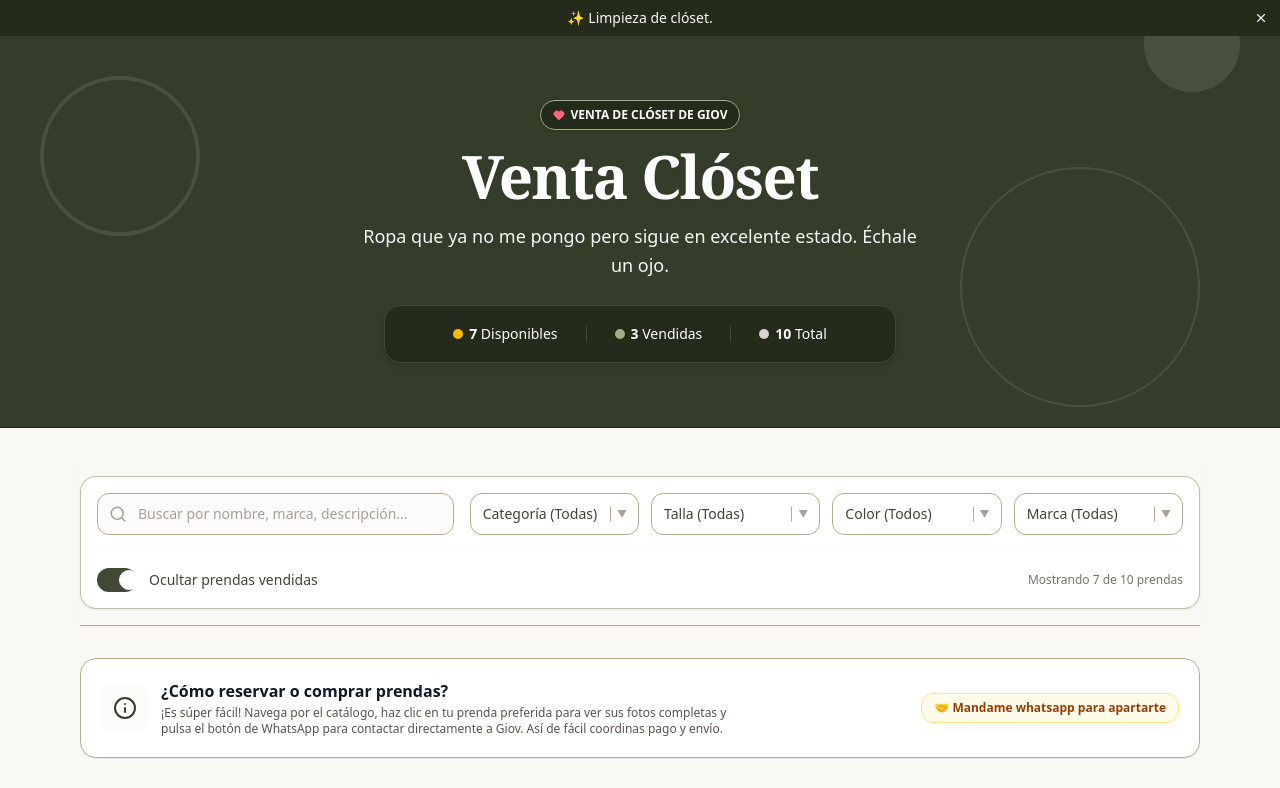
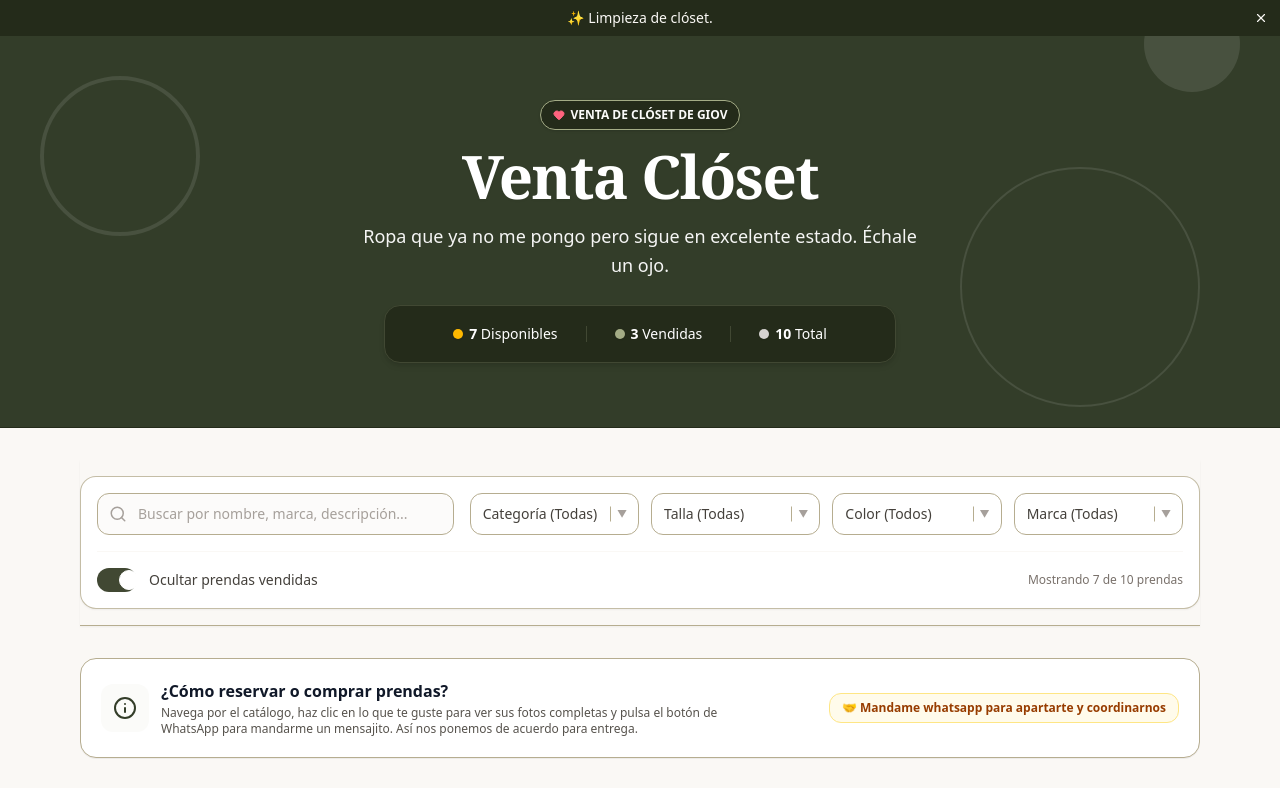
Before and after one commit to giovponce/clothes-sale, a React (Vite) app: page / in a window 1280 px wide. Shown: the top 788 px of the page. Built offline with nearby package versions, Linux system fonts and the light colour scheme.

Commit message:
Update App.jsx

```diff
--- a/src/App.jsx
+++ b/src/App.jsx
@@ -475,13 +475,13 @@ export default function App() {
             <div>
               <h3 className="font-bold text-gray-900 text-sm md:text-base">¿Cómo reservar o comprar prendas?</h3>
               <p className="text-xs text-stone-600 max-w-xl mt-0.5">
-                ¡Es súper fácil! Navega por el catálogo, haz clic en tu prenda preferida para ver sus fotos completas y pulsa el botón de WhatsApp para contactar directamente a {SELLER_NAME}. Así de fácil coordinas pago y envío.
+                Navega por el catálogo, haz clic en lo que te guste para ver sus fotos completas y pulsa el botón de WhatsApp para mandarme un mensajito. Así nos ponemos de acuerdo para entrega.
               </p>
             </div>
           </div>
           <div className="w-full md:w-auto flex-shrink-0">
             <span className="inline-flex items-center gap-1 bg-amber-50 border border-amber-200 text-amber-800 text-xs font-semibold px-3 py-1.5 rounded-xl">
-              🤝 Mandame whatsapp para apartarte
+              🤝 Mandame whatsapp para apartarte y coordinarnos
             </span>
           </div>
         </section>
@@ -570,7 +570,6 @@ export default function App() {
                 {/* Precio */}
                 <div className="text-3xl font-extrabold text-forest-green-900 mb-6 flex items-baseline gap-1.5">
                   ${selectedItem.precio}
-                  <span className="text-xs text-stone-400 font-sans font-normal">Súper rebajado</span>
                 </div>
 
                 {/* Separador */}
```
